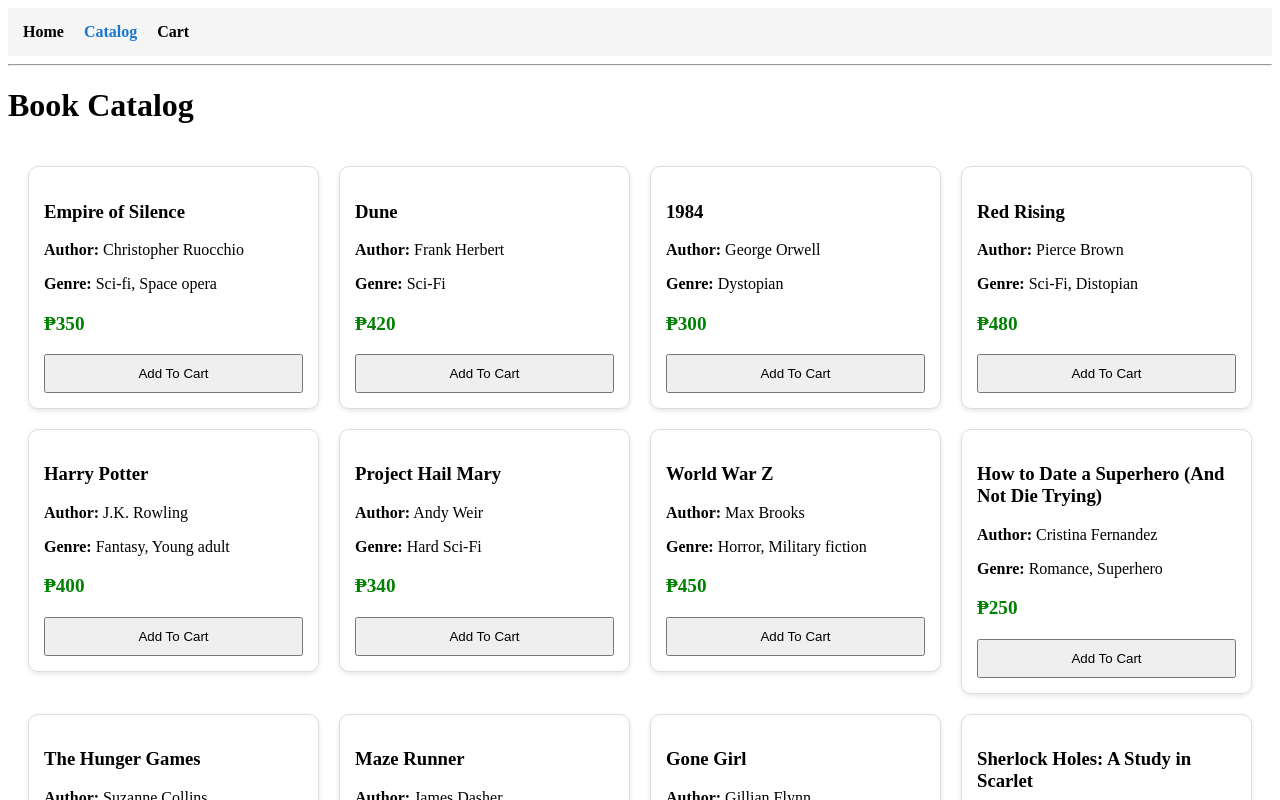
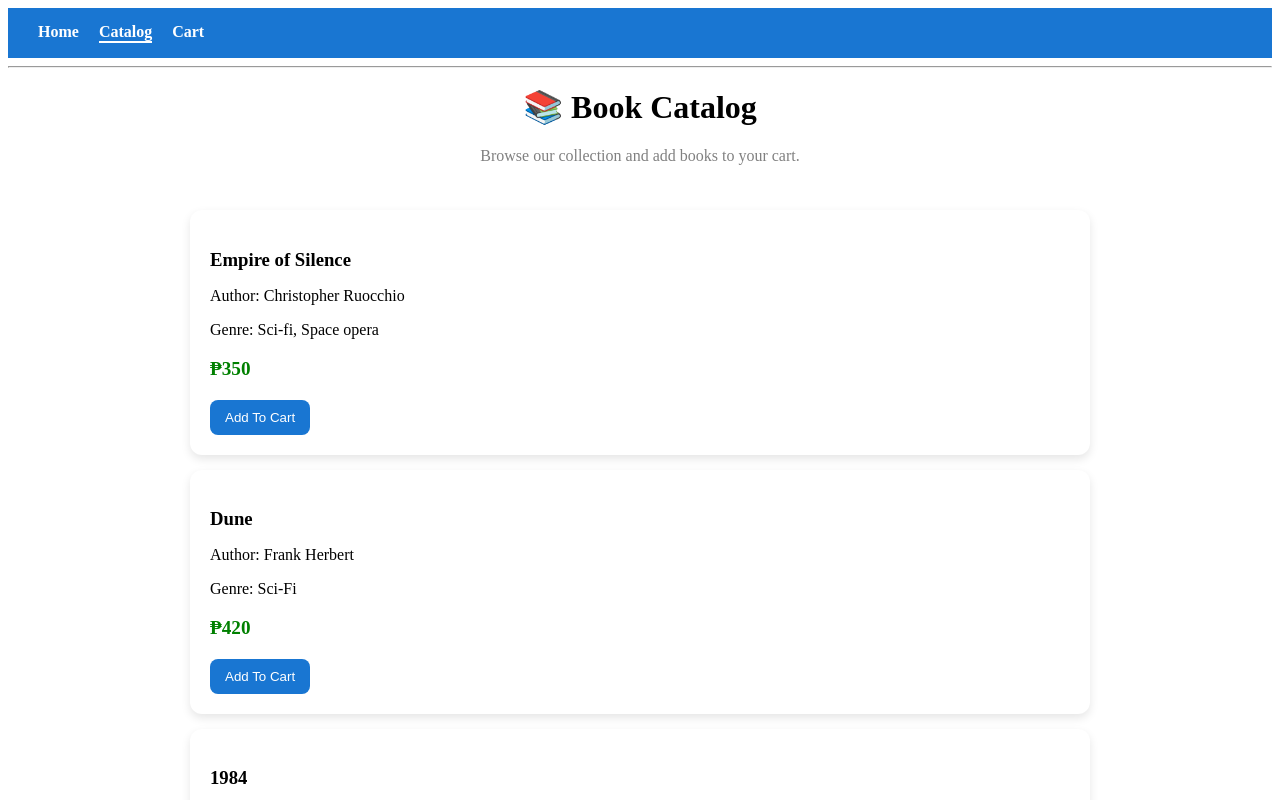
Before and after one commit to UBSITBrettBagleo/bookstore-kiosk, an Angular app: page /catalog in a window 1280 px wide. Shown: the top 800 px of the page. Built offline with nearby package versions, Linux system fonts and the light colour scheme.

Commit message:
Improved user interface

```diff
--- a/src/app/app.css
+++ b/src/app/app.css
@@ -1,16 +1,22 @@
-nav {
+body {
+    margin: 0;
+  }
+
+  nav {
     display: flex;
     gap: 20px;
-    padding: 15px;
-    background: #f5f5f5;
+
+    padding: 15px 30px;
+
+    background-color: #1976d2;
   }
 
-  a {
+  nav a {
+    color: white;
     text-decoration: none;
     font-weight: bold;
-    color: black;
   }
 
   .active {
-    color: #1976d2;
+    border-bottom: 2px solid white;
   }
--- a/src/app/components/book-card/book-card.css
+++ b/src/app/components/book-card/book-card.css
@@ -1,18 +1,43 @@
 .book-card {
-    border: 1px solid #ddd;
-    border-radius: 10px;
-    padding: 15px;
-    box-shadow: 0 2px 5px rgba(0,0,0,0.1);
+    background: white;
+    border-radius: 12px;
+    padding: 20px;
+
+    box-shadow:
+      0 4px 10px rgba(0,0,0,0.1);
+
+    transition: 0.2s;
+  }
+
+  .book-card:hover {
+    transform: translateY(-5px);
+  }
+
+  h3 {
+    margin-bottom: 10px;
   }
 
   .price {
+    color: green;
+    font-weight: bold;
     font-size: 1.2rem;
-    font-weight: bold;
-    color: green;
   }
 
   button {
-    width: 100%;
-    padding: 10px;
+    padding: 10px 15px;
+    border: none;
+    border-radius: 8px;
+
+    background-color: #1976d2;
+    color: white;
+
     cursor: pointer;
   }
+
+  button:hover {
+    background-color: #145ca8;
+  }
+
+  button:active {
+    background-color: #0f4c8a;
+  }
--- a/src/app/components/book-card/book-card.html
+++ b/src/app/components/book-card/book-card.html
@@ -1,23 +1,25 @@
 <div class="book-card">
 
-    <h3>{{ book.title }}</h3>
+    <div>
+      <h3>{{ book.title }}</h3>
 
-    <p>
-      <strong>Author:</strong>
-      {{ book.author }}
-    </p>
+      <p>Author: {{ book.author }}</p>
 
-    <p>
-      <strong>Genre:</strong>
-      {{ book.genre }}
-    </p>
+      <p>Genre: {{ book.genre }}</p>
 
-    <p class="price">
-      ₱{{ book.price }}
-    </p>
+      <p class="price">₱{{ book.price }}</p>
+    </div>
 
     <button (click)="addToCart()">
-      Add To Cart
-    </button>
+
+        @if (!added) {
+          Add To Cart
+        }
+
+        @else {
+          Added ✓
+        }
+
+      </button>
 
   </div>
--- a/src/app/components/book-card/book-card.ts
+++ b/src/app/components/book-card/book-card.ts
@@ -15,6 +15,12 @@
 
   addToCart() {
     this.addBook.emit(this.book);
+
+    this.added = true;
+
+    setTimeout(() => {
+      this.added = false;
+    }, 1000);
   }
 
 }
--- a/src/app/pages/catalog/catalog.css
+++ b/src/app/pages/catalog/catalog.css
@@ -1,6 +1,19 @@
-.catalog-grid {
-    display: grid;
-    grid-template-columns: repeat(auto-fit, minmax(250px, 1fr));
-    gap: 20px;
+.page-title {
+    text-align: center;
+    margin-top: 20px;
+  }
+
+  .subtitle {
+    text-align: center;
+    margin-bottom: 25px;
+    color: gray;
+  }
+
+  .catalog-grid {
+    display: flex;
+    flex-direction: column;
+    gap: 15px;
     padding: 20px;
+    max-width: 900px;
+    margin: auto;
   }
--- a/src/app/pages/catalog/catalog.html
+++ b/src/app/pages/catalog/catalog.html
@@ -1,4 +1,8 @@
-<h1>Book Catalog</h1>
+<h1 class="page-title">📚 Book Catalog</h1>
+
+<p class="subtitle">
+  Browse our collection and add books to your cart.
+</p>
 
 <div class="catalog-grid">
 
```
